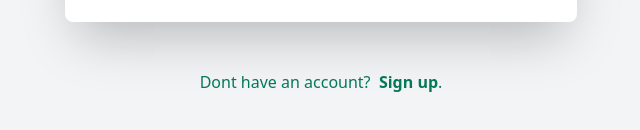
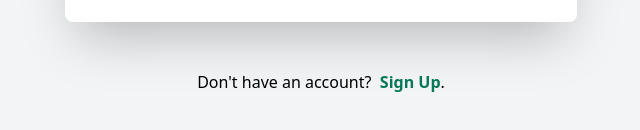
Before and after one commit to AlyAssem/dev-circle, a React (Create React App) app: page /login in a window 1280 px wide. Shown: the part 622-752 px from the top of the page, without its empty margins (319-959 px from the left). Built offline with nearby package versions, Linux system fonts and the light colour scheme.

Commit message:
added custom classes styles for tailwindcss

```diff
--- a/package.json
+++ b/package.json
@@ -13,6 +13,7 @@
     "@types/react": "^17.0.0",
     "@types/react-dom": "^17.0.0",
     "@types/react-router-dom": "^5.3.1",
+    "formik": "^2.2.9",
     "react": "^17.0.2",
     "react-dom": "^17.0.2",
     "react-redux": "^7.2.5",
--- a/src/index.css
+++ b/src/index.css
@@ -6,4 +6,12 @@
   .login-card {
     @apply mt-10 mx-auto bg-white max-w-lg p-8 md:p-12 rounded-lg shadow-2xl;
   }
+
+  .login-card__input {
+    @apply bg-gray-200 rounded w-full text-gray-700 focus:outline-none border-b-4 border-gray-300 focus:border-green-600 transition duration-500 px-3 pb-3;
+  }
+
+  .login-card__submit-btn {
+    @apply px-2 object-contain bg-green-600 hover:bg-green-700 text-white font-bold py-2 rounded shadow-lg hover:shadow-xl transition duration-200;
+  }
 }
--- a/src/pages/HomePage/LoginPage.tsx
+++ b/src/pages/HomePage/LoginPage.tsx
@@ -20,11 +20,7 @@ export const LoginPage: React.FC = () => (
           >
             Email
           </label>
-          <input
-            id='email'
-            type='email'
-            className='bg-gray-200 rounded w-full text-gray-700 focus:outline-none border-b-4 border-gray-300 focus:border-green-600 transition duration-500 px-3 pb-3'
-          />
+          <input id='email' type='email' className='login-card__input' />
         </div>
 
         <div className='mb-6 pt-3 rounded bg-gray-200'>
@@ -34,11 +30,7 @@ export const LoginPage: React.FC = () => (
           >
             Password
           </label>
-          <input
-            id='password'
-            type='password'
-            className='bg-gray-200 rounded w-full text-gray-700 focus:outline-none border-b-4 border-gray-300 focus:border-green-600 transition duration-500 px-3 pb-3'
-          />
+          <input id='password' type='password' className='login-card__input' />
         </div>
         <div className='flex justify-between items-center'>
           <a
@@ -47,20 +39,17 @@ export const LoginPage: React.FC = () => (
           >
             Forgot your password?
           </a>
-          <button
-            className='px-2 object-contain bg-green-600 hover:bg-green-700 text-white font-bold py-2 rounded shadow-lg hover:shadow-xl transition duration-200'
-            type='submit'
-          >
+          <button className='login-card__submit-btn' type='submit'>
             Sign In
           </button>
         </div>
       </form>
     </main>
     <div className='max-w-lg mx-auto text-center mt-12 mb-6'>
-      <p className='text-green-700'>
-        Dont have an account? &nbsp;
-        <a href=' ' className='font-bold hover:underline'>
-          Sign up
+      <p>
+        Don&apos;t have an account? &nbsp;
+        <a href=' ' className='font-bold text-green-700 hover:underline'>
+          Sign Up
         </a>
         .
       </p>
```
Also changed, not shown: .eslintrc.json, 1 other file (tests, documents, lock files or other folders).
